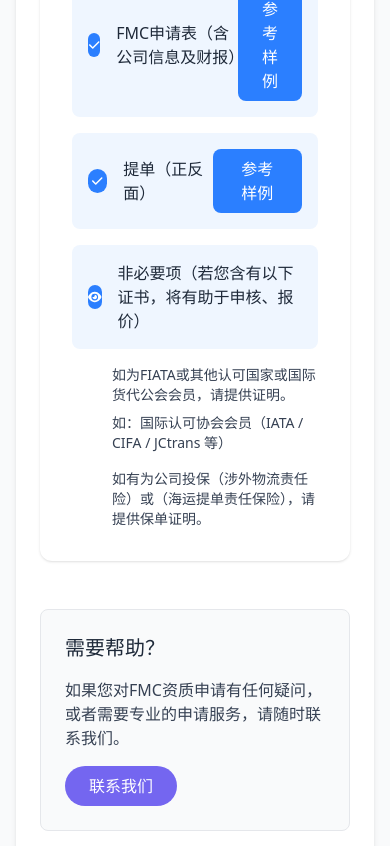
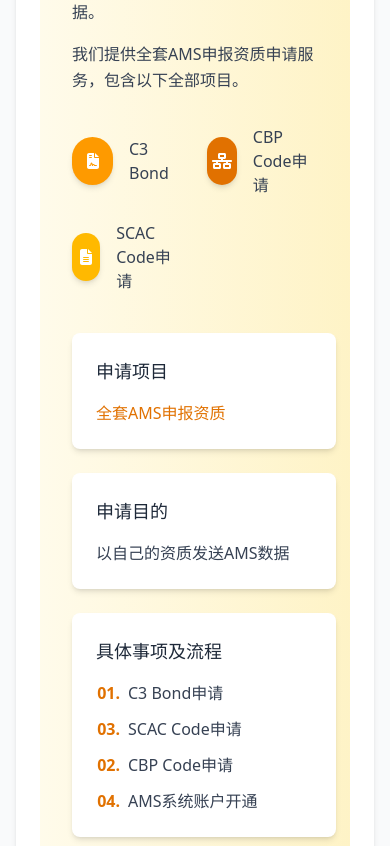
Before and after one commit to LeoYang9189/wooo, a React (Vite) app: page /fmc-qualification in a window 390 px wide. Shown: the part 5938-6784 px from the top of the page. Built offline with nearby package versions, Linux system fonts and the light colour scheme.

Commit message:
添加AMS资质所含具体项目和办理材料部分

```diff
--- a/src/components/pages/FMCQualification.tsx
+++ b/src/components/pages/FMCQualification.tsx
@@ -559,6 +559,86 @@ const FMCQualification = () => {
                   </div>
                 </div>
 
+                {/* AMS资质所含具体项目 */}
+                <div className="relative bg-gradient-to-r from-amber-50 to-amber-100 p-8 rounded-xl mb-12">
+                  <h2 className="text-2xl font-bold text-gray-800 mb-8">AMS资质所含具体项目</h2>
+
+                  <div className="mb-10">
+                    <p className="text-gray-700 leading-relaxed mb-4">
+                      AMS资质是美国海关自动舱单系统的申报资质，拥有此资质可以以自己的名义直接向美国海关发送数据。
+                    </p>
+                    <p className="text-gray-700 leading-relaxed mb-8">
+                      我们提供全套AMS申报资质申请服务，包含以下全部项目。
+                    </p>
+
+                    <div className="grid grid-cols-2 md:grid-cols-3 gap-6 mb-8">
+                      <div className="flex items-center">
+                        <div className="w-12 h-12 flex items-center justify-center bg-amber-500 rounded-full text-white mr-4 shadow-md">
+                          <FontAwesomeIcon icon={faFileContract} />
+                        </div>
+                        <span className="font-medium text-gray-700">C3 Bond</span>
+                      </div>
+                      <div className="flex items-center">
+                        <div className="w-12 h-12 flex items-center justify-center bg-amber-600 rounded-full text-white mr-4 shadow-md">
+                          <FontAwesomeIcon icon={faNetworkWired} />
+                        </div>
+                        <span className="font-medium text-gray-700">CBP Code申请</span>
+                      </div>
+                      <div className="flex items-center">
+                        <div className="w-12 h-12 flex items-center justify-center bg-amber-400 rounded-full text-white mr-4 shadow-md">
+                          <FontAwesomeIcon icon={faFileAlt} />
+                        </div>
+                        <span className="font-medium text-gray-700">SCAC Code申请</span>
+                      </div>
+                    </div>
+                  </div>
+
+                  {/* 便当盒式布局 - AMS */}
+                  <div className="grid grid-cols-12 gap-6">
+                    {/* 第一行 */}
+                    <div className="col-span-12 md:col-span-5 bg-white p-6 rounded-lg shadow-md">
+                      <h3 className="text-lg font-bold text-gray-800 mb-4">申请项目</h3>
+                      <p className="text-amber-600 font-medium">全套AMS申报资质</p>
+                    </div>
+
+                    <div className="col-span-12 md:col-span-7 bg-white p-6 rounded-lg shadow-md">
+                      <h3 className="text-lg font-bold text-gray-800 mb-4">申请目的</h3>
+                      <p className="text-gray-700">以自己的资质发送AMS数据</p>
+                    </div>
+
+                    {/* 第二行 */}
+                    <div className="col-span-12 md:col-span-7 bg-white p-6 rounded-lg shadow-md">
+                      <h3 className="text-lg font-bold text-gray-800 mb-4">具体事项及流程</h3>
+                      <div className="grid grid-cols-1 md:grid-cols-2 gap-x-6 gap-y-3">
+                        <div className="flex items-start">
+                          <span className="text-amber-600 font-bold mr-2 w-6 text-right">01.</span>
+                          <p className="text-gray-700">C3 Bond申请</p>
+                        </div>
+
+                        <div className="flex items-start">
+                          <span className="text-amber-600 font-bold mr-2 w-6 text-right">03.</span>
+                          <p className="text-gray-700">SCAC Code申请</p>
+                        </div>
+
+                        <div className="flex items-start">
+                          <span className="text-amber-600 font-bold mr-2 w-6 text-right">02.</span>
+                          <p className="text-gray-700">CBP Code申请</p>
+                        </div>
+
+                        <div className="flex items-start">
+                          <span className="text-amber-600 font-bold mr-2 w-6 text-right">04.</span>
+                          <p className="text-gray-700">AMS系统账户开通</p>
+                        </div>
+                      </div>
+                    </div>
+
+                    <div className="col-span-12 md:col-span-5 bg-white p-6 rounded-lg shadow-md flex flex-col justify-center">
+                      <h3 className="text-lg font-bold text-gray-800 mb-4">时间（参考）</h3>
+                      <p className="text-gray-700 text-xl">10个工作日</p>
+                    </div>
+                  </div>
+                </div>
+
                 {/* FMC办理材料 */}
                 <div className="mb-12">
                   <h2 className="text-2xl font-bold text-primary mb-8">FMC 办理材料</h2>
@@ -616,6 +696,49 @@ const FMCQualification = () => {
                       {/* 补充说明2 */}
                       <div className="ml-10 text-gray-700 text-sm">
                         <p>如有为公司投保（涉外物流责任险）或（海运提单责任保险），请提供保单证明。</p>
+                      </div>
+                    </div>
+                  </div>
+                </div>
+
+                {/* AMS办理材料 */}
+                <div className="mb-12">
+                  <h2 className="text-2xl font-bold text-amber-600 mb-8">AMS 办理材料</h2>
+
+                  <div className="bg-white p-8 rounded-xl shadow-sm">
+                    <h3 className="text-lg font-bold text-amber-600 mb-6">审核报价材料清单</h3>
+
+                    <div className="space-y-4">
+                      {/* 材料1 */}
+                      <div className="flex items-center p-4 bg-amber-50 rounded-lg">
+                        <div className="w-6 h-6 rounded-full bg-amber-500 flex items-center justify-center mr-4">
+                          <FontAwesomeIcon icon={faCheck} className="text-white text-xs" />
+                        </div>
+                        <span className="text-gray-800 font-medium">AMS资质申请表</span>
+                        <div className="ml-auto">
+                          <button
+                            type="button"
+                            className="py-2 px-6 bg-amber-500 text-white font-medium rounded-lg hover:bg-amber-600 transition-colors duration-300"
+                          >
+                            参考样例
+                          </button>
+                        </div>
+                      </div>
+
+                      {/* 材料2 */}
+                      <div className="flex items-center p-4 bg-amber-50 rounded-lg">
+                        <div className="w-6 h-6 rounded-full bg-amber-500 flex items-center justify-center mr-4">
+                          <FontAwesomeIcon icon={faCheck} className="text-white text-xs" />
+                        </div>
+                        <span className="text-gray-800 font-medium">公司营业执照</span>
+                        <div className="ml-auto">
+                          <button
+                            type="button"
+                            className="py-2 px-6 bg-amber-500 text-white font-medium rounded-lg hover:bg-amber-600 transition-colors duration-300"
+                          >
+                            参考样例
+                          </button>
+                        </div>
                       </div>
                     </div>
                   </div>
```
